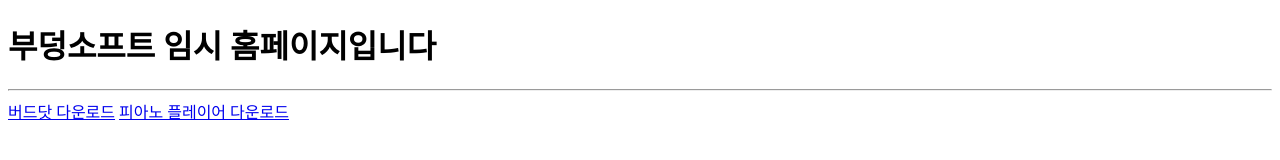
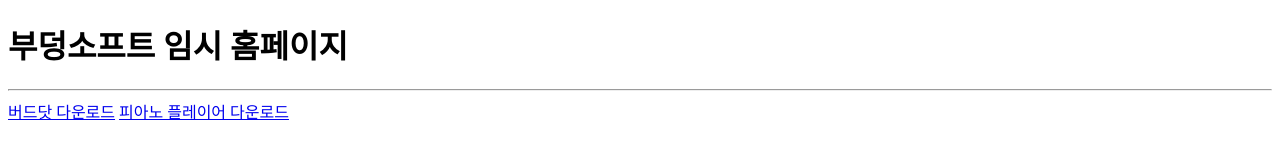
Before and after one commit to budung/BudungSoft, a plain HTML site: page index.html in a window 1280 px wide. Drawn offline with Linux system fonts and the light colour scheme.

Commit message:
Update index.html

```diff
--- a/index.html
+++ b/index.html
@@ -2,14 +2,14 @@
 <!DOCTYPE html>
 <html>
 <head>
-	<title>Tester</title>
+	<title>BudungSoft</title>
 	<meta charset=UTF-8>
 	<style>
 
 	</style>
 <head/>
 <body>
-	<h1>부덩소프트 임시 홈페이지입니다</h1>
+	<h1>부덩소프트 임시 홈페이지</h1>
 	<hr>
 	<a href="https://software.naver.com/software/summary.nhn?softwareId=GWS_003291">버드닷 다운로드</a>
 <a href="https://software.naver.com/software/summary.nhn?softwareId=GWS_002926&categoryId=F0100000">피아노 플레이어 다운로드</a>
```
